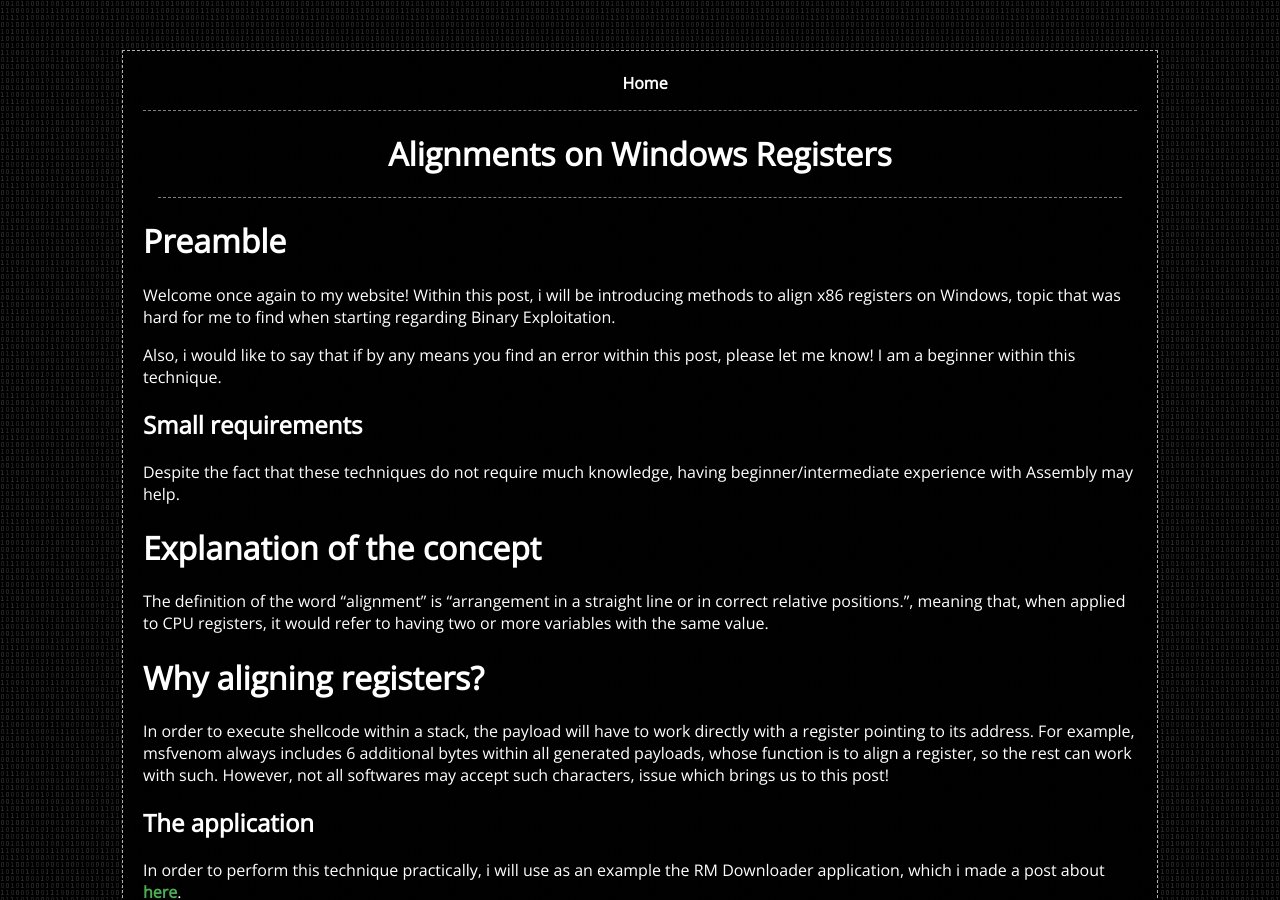
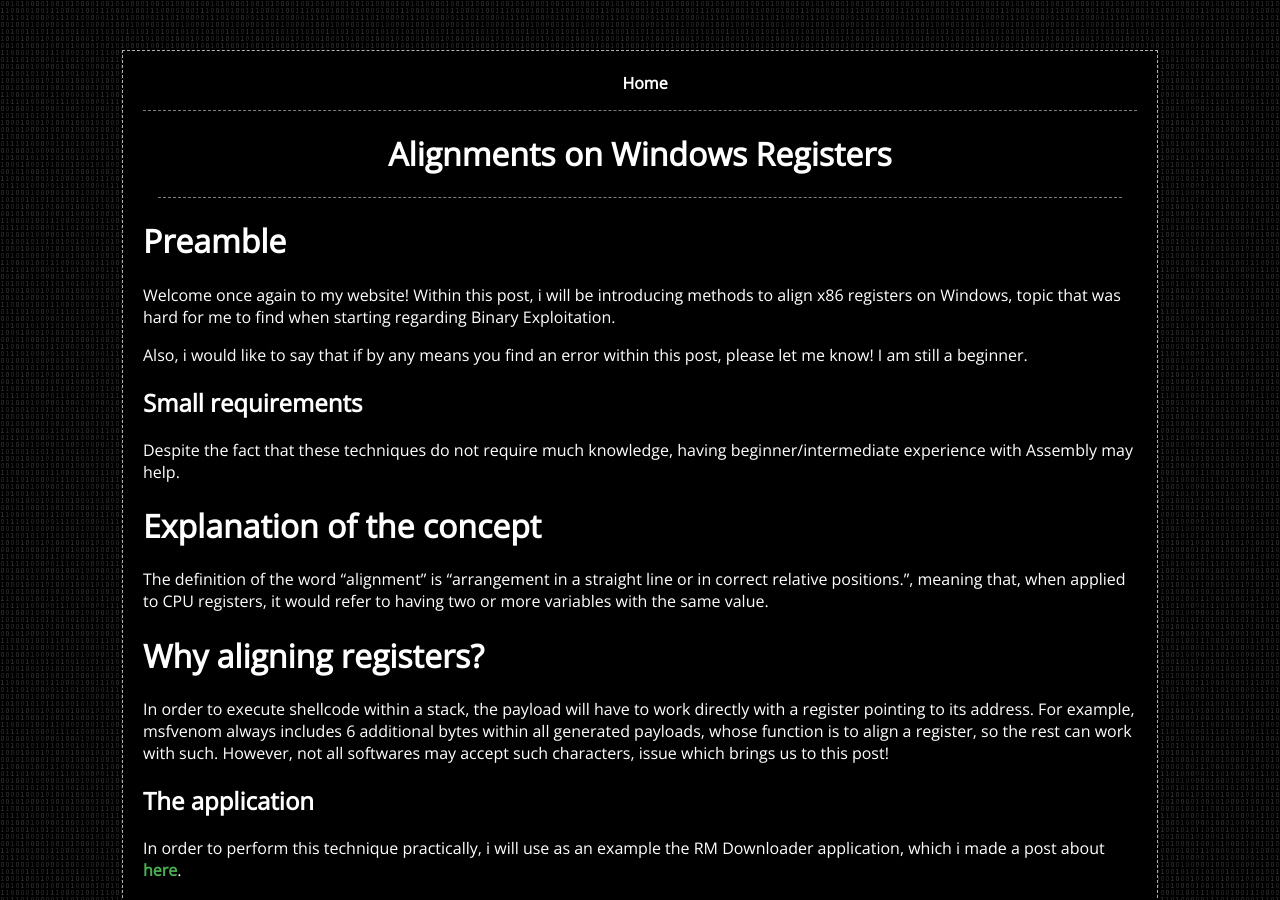
Before and after one commit to whitecr0wz/whitecr0wz.github.io, a Jekyll site: the page built from _posts/posts/2020-05-23-Alignments-on-windows-registers.md, in a window 1280 px wide and 900 px high. Built offline with Jekyll 4.4.1, drawn with Linux system fonts in a browser that asks for light colours.

Commit message:
Update 2020-05-23-Alignments-on-windows-registers.md

```diff
--- a/_posts/posts/2020-05-23-Alignments-on-windows-registers.md
+++ b/_posts/posts/2020-05-23-Alignments-on-windows-registers.md
@@ -11,7 +11,7 @@ en: true
 
 Welcome once again to my website! Within this post, i will be introducing methods to align x86 registers on Windows, topic that was hard for me to find when starting regarding Binary Exploitation.
 
-Also, i would like to say that if by any means you find an error within this post, please let me know! I am a beginner within this technique.
+Also, i would like to say that if by any means you find an error within this post, please let me know! I am still a beginner.
 
 ## Small requirements
 
```
